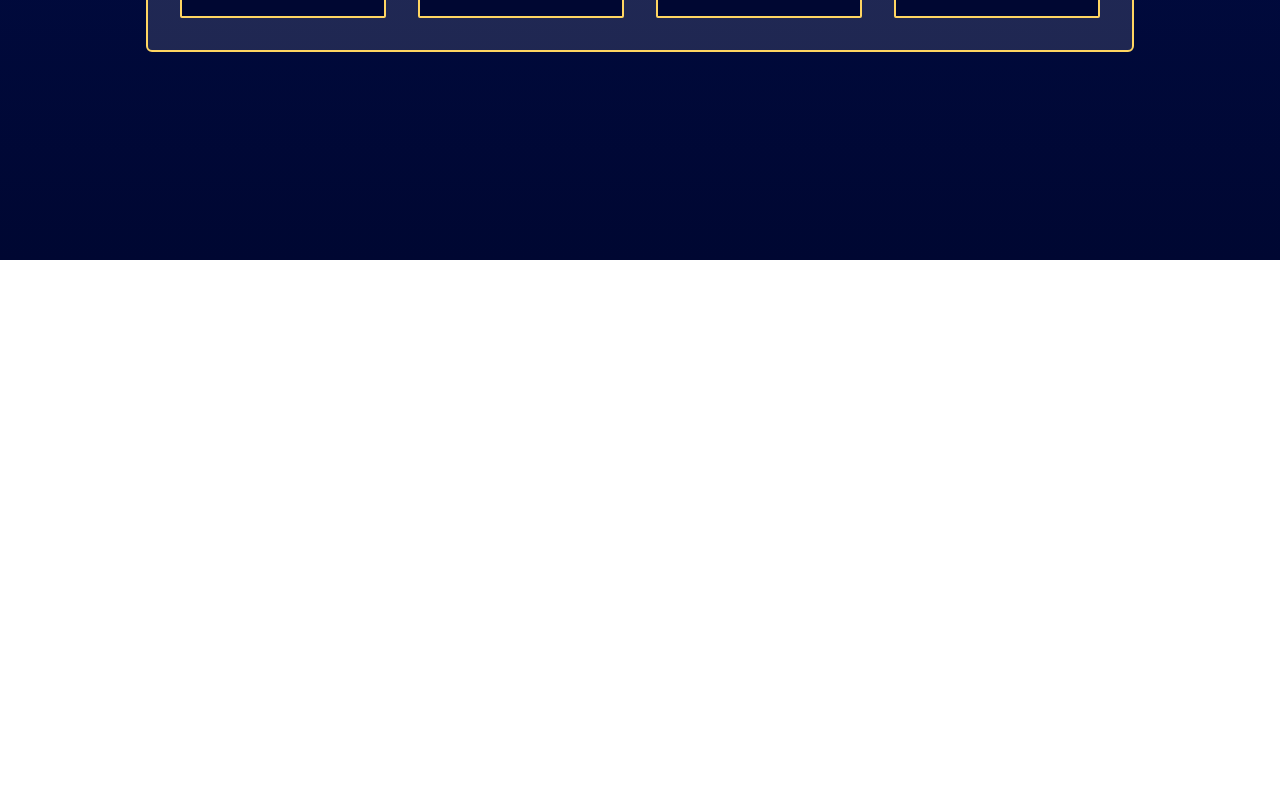
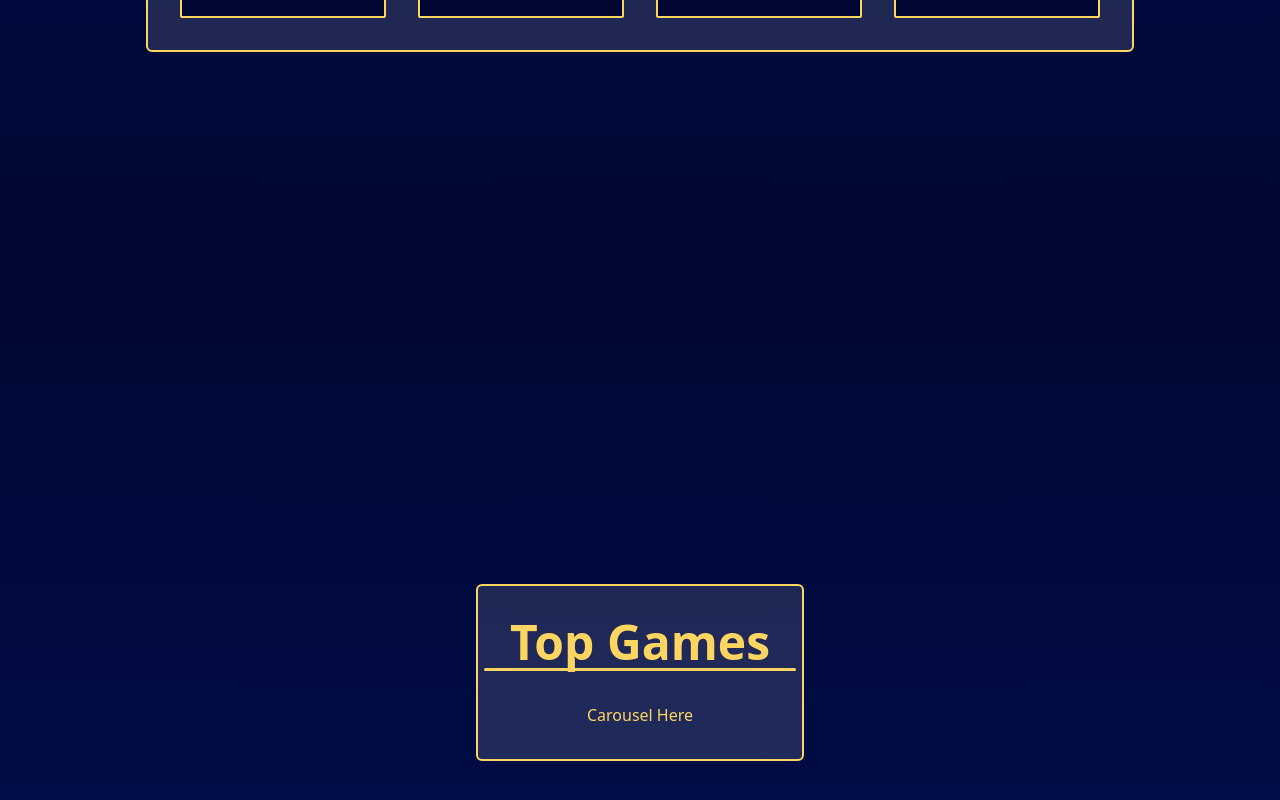
Before and after one commit to 8rxn/projectbarfi, a React (Vite) app: page /home in a window 1280 px wide. Shown: the part 1420-2220 px from the top of the page. Before the commit the page ends 1680 px from the top, so only its background shows below. Built offline with nearby package versions, Linux system fonts and the light colour scheme.

Commit message:
add: Top Games added

```diff
--- /dev/null
+++ b/src/components/Games/Carousel.jsx
@@ -0,0 +1,9 @@
+import React from 'react'
+
+function Carousel() {
+  return (
+    <div>Carousel</div>
+  )
+}
+
+export default Carousel
--- /dev/null
+++ b/src/components/Games/TopGames.jsx
@@ -0,0 +1,21 @@
+import React from 'react'
+
+function TopGames() {
+  return (
+    <div className='min-h-screen bg-gradient-to-b from-bg-primary to-bg-secondary text-color-primary pt-10 flex flex-col items-center justify-center p-4'>
+        <div className="bg-[#ffffff1f] border-[2px] border-color-primary flex flex-col items-center rounded-md">
+        <div className="flex flex-col justify-center items-center p-8 gap-8">
+          <div className="flex flex-col items-center justify-center">
+            <h2 className="text-4xl sm:text-5xl font-bold">Top Games</h2>
+            <div className="h-[3px] w-[120%] bg-color-primary mt-[2px] rounded-xl"></div>
+          </div>
+          <div>
+            Carousel Here
+          </div>
+        </div>
+      </div>
+    </div>
+  )
+}
+
+export default TopGames
--- a/src/components/shared/Container.jsx
+++ /dev/null
@@ -1,14 +0,0 @@
-import React from "react";
-
-function Container({ children, id }) {
-  return (
-    <div
-      id={id}
-      className="w-full h-auto overflow-x-hidden overflow-y-auto flex flex-col items-start justify-center min-h-screen mt-0 mx-auto mb-[10%]"
-    >
-      {children}
-    </div>
-  );
-}
-
-export default Container;
--- a/src/pages/Home.jsx
+++ b/src/pages/Home.jsx
@@ -1,12 +1,14 @@
 import React from "react";
 import HeroSection from "../components/HeroSection/HeroSection";
 import Features from "../components/Features/Features";
+import TopGames from "../components/Games/TopGames";
 
 function Home() {
   return (
     <>
       <HeroSection />
-      <Features/>
+      <Features />
+      <TopGames />
     </>
   );
 }
```
